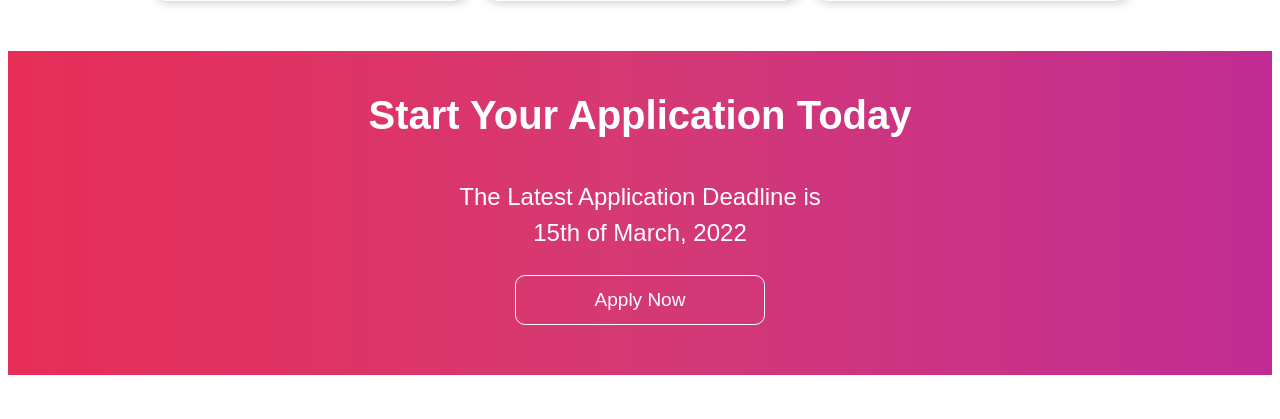
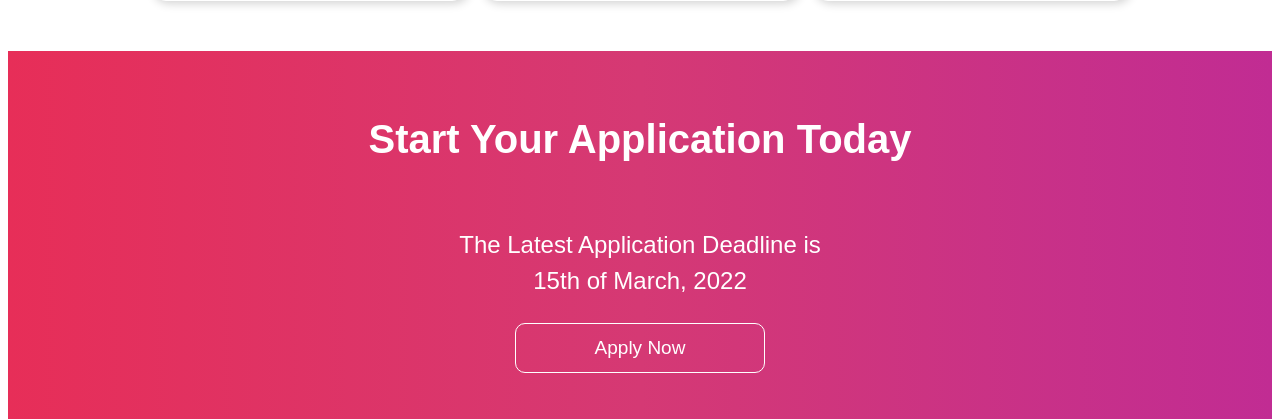
Before and after one commit to Kwe4/codar-institute, a plain HTML site: page index.html in a window 1280 px wide. Shown: the part 5030-5449 px from the top of the page. Drawn offline with Linux system fonts and the light colour scheme.

Commit message:
Update index.css

```diff
--- a/index.css
+++ b/index.css
@@ -315,7 +315,6 @@ button:hover {
   line-height: 1.5;
 }
 
-
 .closure {
   flex-direction: column;
   justify-content: center;
@@ -325,7 +324,7 @@ button:hover {
   padding-bottom: 50px;
   background: linear-gradient(to right, #E72E58, #D53974, #C12C93);
   color: white;
-  line-height: 0.3;
+  line-height: 1.5;
   padding-left: 15px;
   padding-right: 15px;
 }
```
